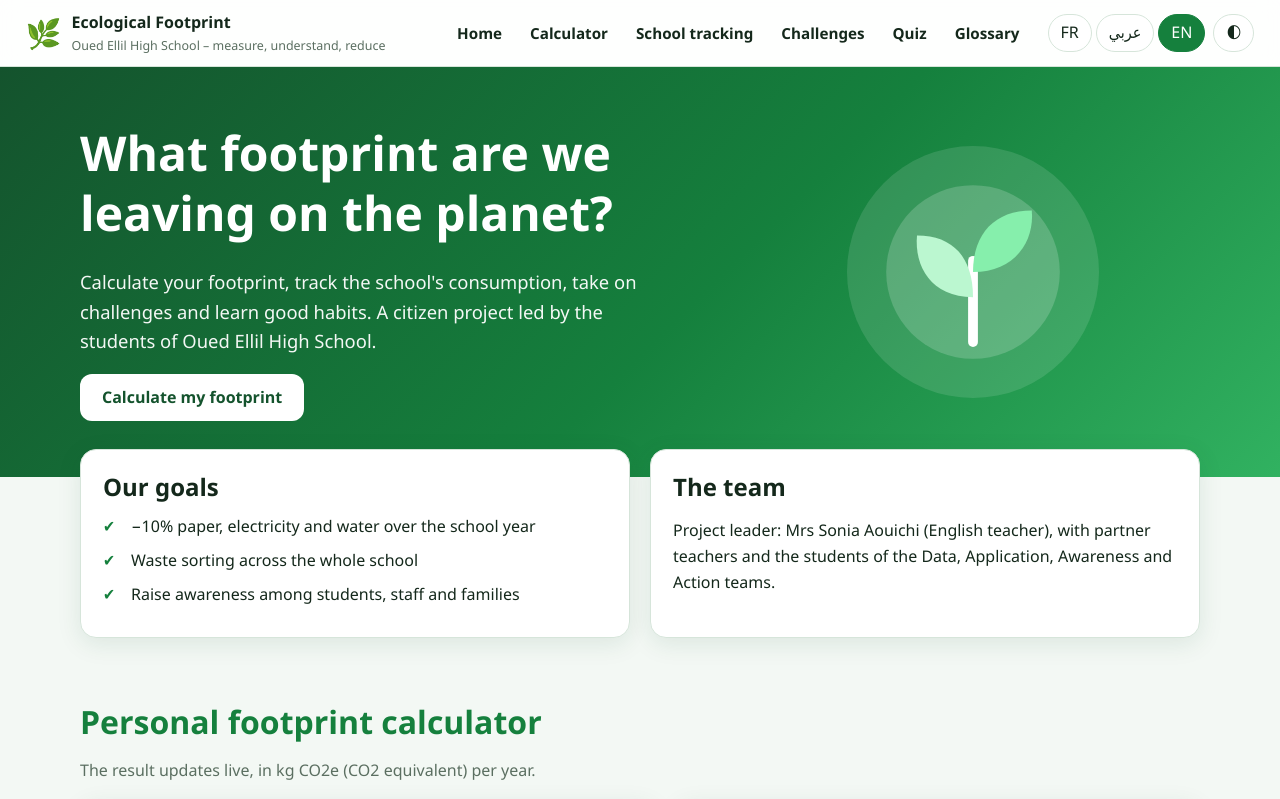
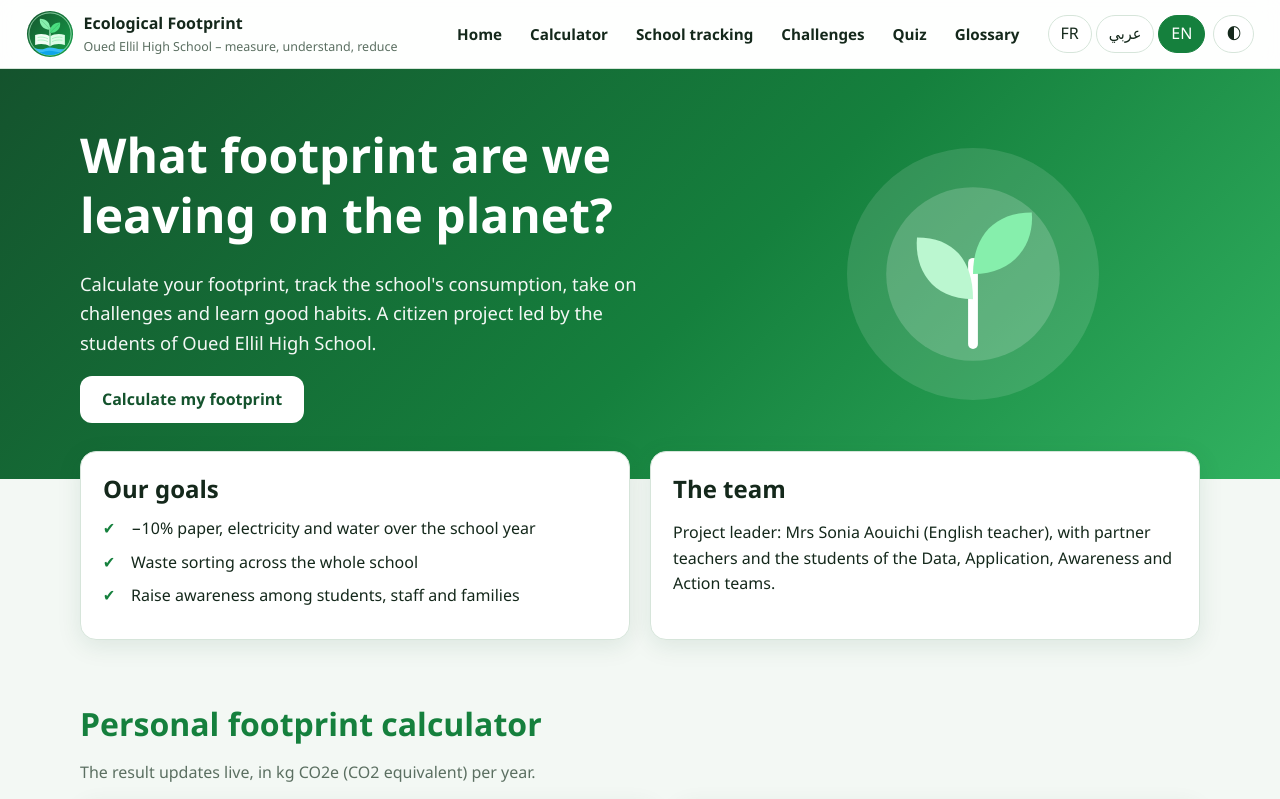
Before and after one commit to mo7amedzouaghi/empreinte-ecologique, a plain HTML site: page index.html in a window 1280 px wide. Shown: the top 799 px of the page. Drawn offline with Linux system fonts and the light colour scheme.

Commit message:
Ajout d'un logo écologique original pour le Lycée Oued Ellil
Co-Authored-By: Claude Sonnet 5.5 <noreply@anthropic.com>
Claude-Session: https://claude.ai/code/session_01SesbcbC91geTQ1kPnUvt8N

```diff
--- a/css/style.css
+++ b/css/style.css
@@ -52,7 +52,9 @@ a { color: var(--primary); }
   padding: 10px 0;
 }
 .brand { display: flex; align-items: center; gap: 10px; margin-inline-end: auto; }
-.brand-icon { font-size: 1.8rem; }
+.brand-logo { width: 48px; height: 48px; display: block; }
+.footer-logo { width: 72px; height: 72px; display: block; margin: 0 auto 8px; }
+.school { font-weight: 700; font-size: 1.05rem; margin: 0 0 6px; }
 .brand small { display: block; color: var(--muted); font-size: .78rem; }
 .nav { display: flex; gap: 4px; flex-wrap: wrap; }
 .nav a {
--- a/index.html
+++ b/index.html
@@ -5,6 +5,7 @@
   <meta name="viewport" content="width=device-width, initial-scale=1">
   <meta name="description" content="البصمة البيئية – Empreinte écologique – Ecological footprint : projet du Lycée Oued Ellil">
   <meta name="theme-color" content="#14532d">
+  <link rel="icon" type="image/svg+xml" href="img/favicon.svg">
   <title>البصمة البيئية · Empreinte écologique</title>
   <link rel="stylesheet" href="css/style.css">
 </head>
@@ -14,7 +15,7 @@
   <header class="topbar">
     <div class="topbar-inner">
       <div class="brand">
-        <span class="brand-icon" aria-hidden="true">🌿</span>
+        <img class="brand-logo" src="img/logo.svg" alt="Logo du Lycée Oued Ellil" width="48" height="48">
         <div>
           <strong data-i18n="app.title">Empreinte écologique</strong>
           <small data-i18n="app.sub"></small>
@@ -230,6 +231,8 @@
   </main>
 
   <footer class="footer">
+    <img class="footer-logo" src="img/logo.svg" alt="Logo du Lycée Oued Ellil" width="72" height="72">
+    <p class="school">Lycée Oued Ellil · معهد وادي الليل</p>
     <p data-i18n="footer.text"></p>
     <p class="small">© <span id="year"></span></p>
   </footer>
```
Also changed, not shown: img/favicon.svg (added), img/logo.svg (added).
